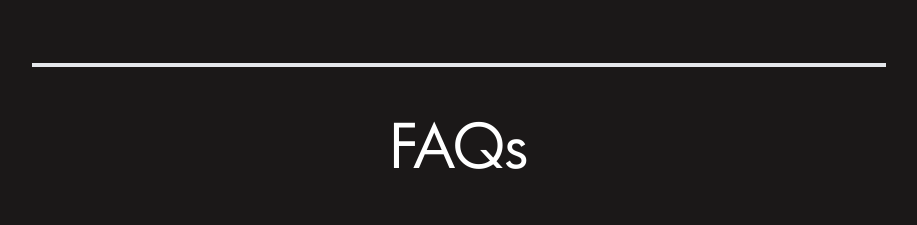
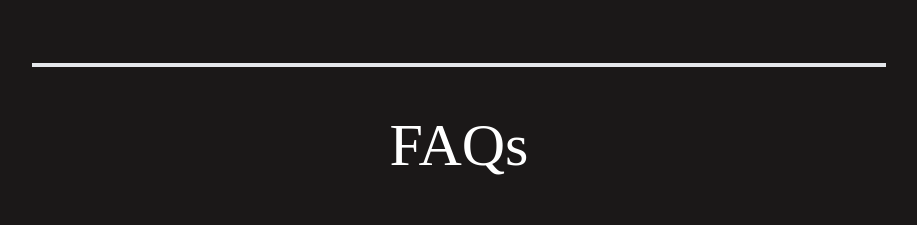
Before and after one commit to ScottyLabs/tartanhacks, a Next.js app: page / in a window 1280 px wide. Shown: the part 7659-7884 px from the top of the page, without its empty margins (181-1098 px from the left). Built offline with nearby package versions, Linux system fonts and the light colour scheme; a web font is replaced by a local one.

Commit message:
feat: make faq title font

```diff
--- a/src/components/FAQ.tsx
+++ b/src/components/FAQ.tsx
@@ -123,7 +123,7 @@ function FAQList() {
 export default function FAQs() {
   return (
     <section className="pb-16 pt-48 w-2/3 m-auto flex flex-col gap-24 text-white" id='faq'>
-    <h1 className='text-6xl text-center'>FAQs</h1>
+    <h1 className='text-6xl text-center font-title'>FAQs</h1>
       <div id="faq">
         <div className="max-w-4xl m-auto">
           <FAQList />
```
